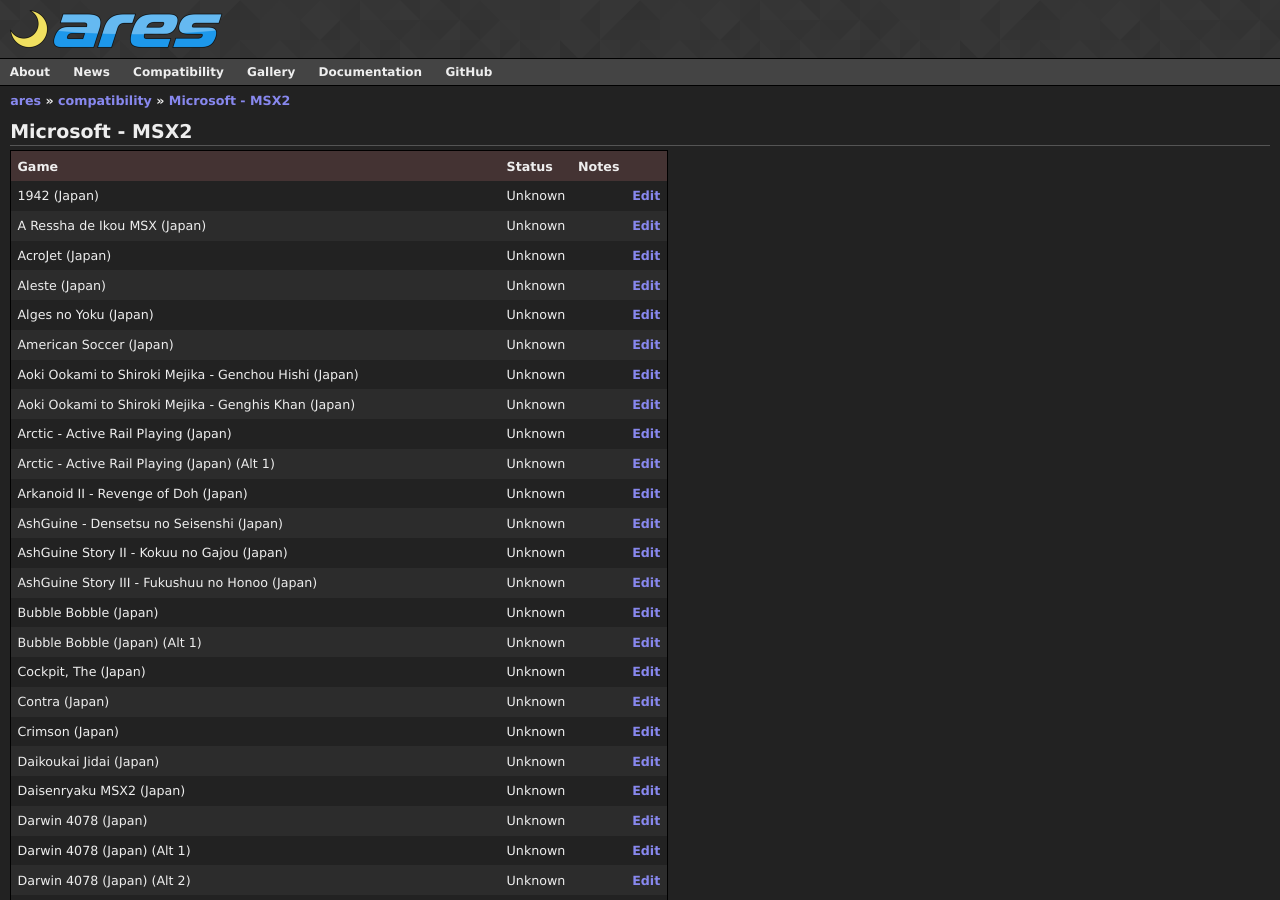
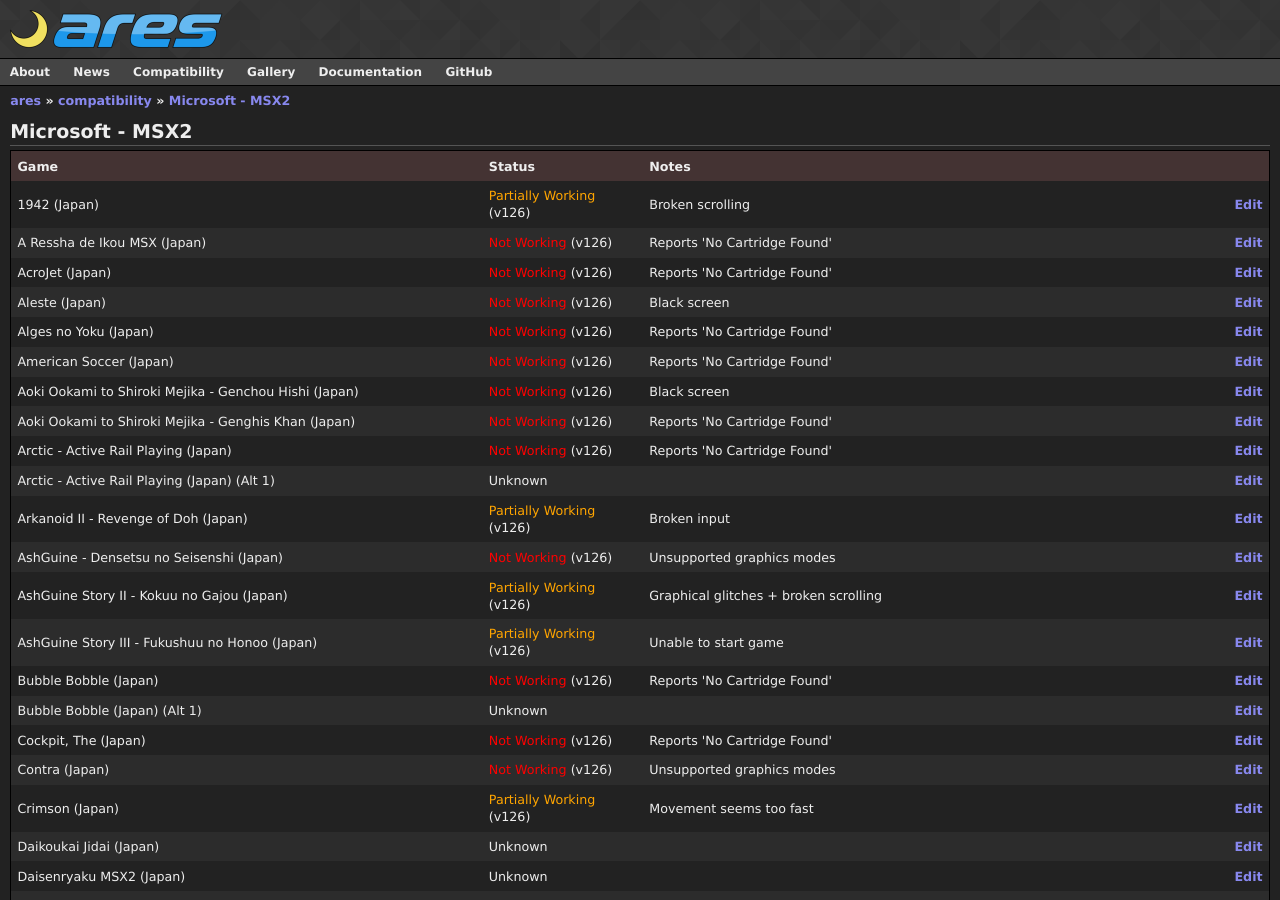
Before and after one commit to ares-emulator/ares-emulator.github.io, a Jekyll site: the page built from compatibility/Microsoft - MSX2.md, in a window 1280 px wide and 900 px high. Built offline with Jekyll 4.4.1, drawn with Linux system fonts in a browser that asks for light colours; some of the changed text lies outside the part shown.

Commit message:
compatibility: submit some msx2 test results

```diff
--- a/_data/compatibility/Microsoft - MSX2.json
+++ b/_data/compatibility/Microsoft - MSX2.json
@@ -1,49 +1,49 @@
 {
   "games": {
     "1942 (Japan)": {
-      "status": "Unknown",
-      "notes": "",
-      "version": "v124"
+      "status": "Partially Working",
+      "notes": "Broken scrolling",
+      "version": "v126"
     },
     "A Ressha de Ikou MSX (Japan)": {
-      "status": "Unknown",
-      "notes": "",
-      "version": "v124"
+      "status": "Not Working",
+      "notes": "Reports 'No Cartridge Found'",
+      "version": "v126"
     },
     "AcroJet (Japan)": {
-      "status": "Unknown",
-      "notes": "",
-      "version": "v124"
+      "status": "Not Working",
+      "notes": "Reports 'No Cartridge Found'",
+      "version": "v126"
     },
     "Aleste (Japan)": {
-      "status": "Unknown",
-      "notes": "",
-      "version": "v124"
+      "status": "Not Working",
+      "notes": "Black screen",
+      "version": "v126"
     },
     "Alges no Yoku (Japan)": {
-      "status": "Unknown",
-      "notes": "",
-      "version": "v124"
+      "status": "Not Working",
+      "notes": "Reports 'No Cartridge Found'",
+      "version": "v126"
     },
     "American Soccer (Japan)": {
-      "status": "Unknown",
-      "notes": "",
-      "version": "v124"
+      "status": "Not Working",
+      "notes": "Reports 'No Cartridge Found'",
+      "version": "v126"
     },
     "Aoki Ookami to Shiroki Mejika - Genchou Hishi (Japan)": {
-      "status": "Unknown",
-      "notes": "",
-      "version": "v124"
+      "status": "Not Working",
+      "notes": "Black screen",
+      "version": "v126"
     },
     "Aoki Ookami to Shiroki Mejika - Genghis Khan (Japan)": {
-      "status": "Unknown",
-      "notes": "",
-      "version": "v124"
+      "status": "Not Working",
+      "notes": "Reports 'No Cartridge Found'",
+      "version": "v126"
     },
     "Arctic - Active Rail Playing (Japan)": {
-      "status": "Unknown",
-      "notes": "",
-      "version": "v124"
+      "status": "Not Working",
+      "notes": "Reports 'No Cartridge Found'",
+      "version": "v126"
     },
     "Arctic - Active Rail Playing (Japan) (Alt 1)": {
       "status": "Unknown",
@@ -51,29 +51,29 @@
       "version": "v124"
     },
     "Arkanoid II - Revenge of Doh (Japan)": {
-      "status": "Unknown",
-      "notes": "",
-      "version": "v124"
+      "status": "Partially Working",
+      "notes": "Broken input",
+      "version": "v126"
     },
     "AshGuine - Densetsu no Seisenshi (Japan)": {
-      "status": "Unknown",
-      "notes": "",
-      "version": "v124"
+      "status": "Not Working",
+      "notes": "Unsupported graphics modes",
+      "version": "v126"
     },
     "AshGuine Story II - Kokuu no Gajou (Japan)": {
-      "status": "Unknown",
-      "notes": "",
-      "version": "v124"
+      "status": "Partially Working",
+      "notes": "Graphical glitches + broken scrolling",
+      "version": "v126"
     },
     "AshGuine Story III - Fukushuu no Honoo (Japan)": {
-      "status": "Unknown",
-      "notes": "",
-      "version": "v124"
+      "status": "Partially Working",
+      "notes": "Unable to start game",
+      "version": "v126"
     },
     "Bubble Bobble (Japan)": {
-      "status": "Unknown",
-      "notes": "",
-      "version": "v124"
+      "status": "Not Working",
+      "notes": "Reports 'No Cartridge Found'",
+      "version": "v126"
     },
     "Bubble Bobble (Japan) (Alt 1)": {
       "status": "Unknown",
@@ -81,19 +81,19 @@
       "version": "v124"
     },
     "Cockpit, The (Japan)": {
-      "status": "Unknown",
-      "notes": "",
-      "version": "v124"
+      "status": "Not Working",
+      "notes": "Reports 'No Cartridge Found'",
+      "version": "v126"
     },
     "Contra (Japan)": {
-      "status": "Unknown",
-      "notes": "",
-      "version": "v124"
+      "status": "Not Working",
+      "notes": "Unsupported graphics modes",
+      "version": "v126"
     },
     "Crimson (Japan)": {
-      "status": "Unknown",
-      "notes": "",
-      "version": "v124"
+      "status": "Partially Working",
+      "notes": "Movement seems too fast",
+      "version": "v126"
     },
     "Daikoukai Jidai (Japan)": {
       "status": "Unknown",
@@ -521,9 +521,9 @@
       "version": "v124"
     },
     "Metal Gear (Europe)": {
-      "status": "Unknown",
-      "notes": "",
-      "version": "v124"
+      "status": "Partially Working",
+      "notes": "No keyboard support (unable to change equipment) graphical glitches on sprites",
+      "version": "v126"
     },
     "Metal Gear (Japan)": {
       "status": "Unknown",
@@ -531,9 +531,9 @@
       "version": "v124"
     },
     "Metal Gear 2 - Solid Snake (Japan)": {
-      "status": "Unknown",
-      "notes": "",
-      "version": "v124"
+      "status": "Partially Working",
+      "notes": "No keyboard support (unable to change equipment), lots of graphical glitches, incorrect audio",
+      "version": "v126"
     },
     "Mirai (Japan)": {
       "status": "Unknown",
```
